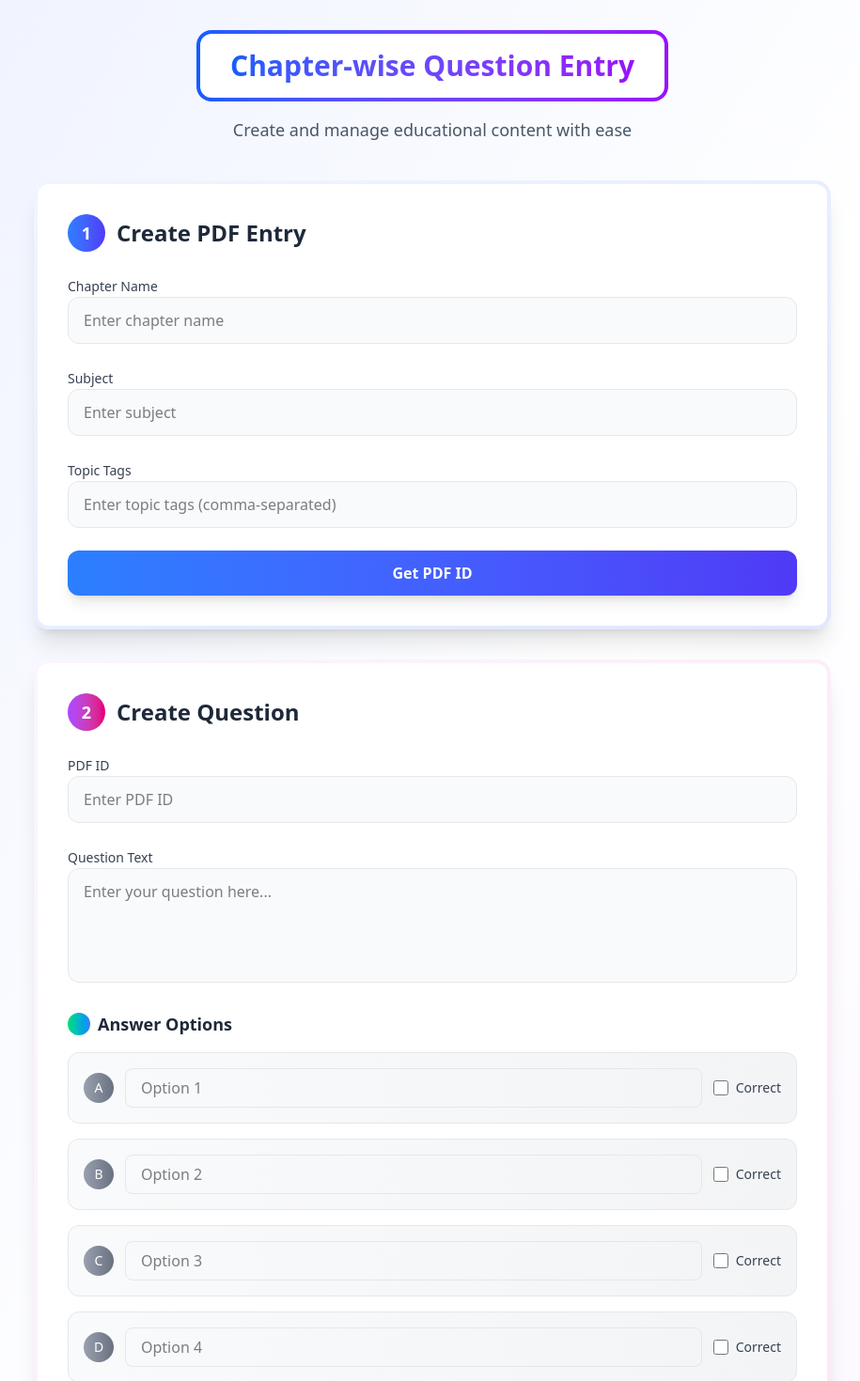
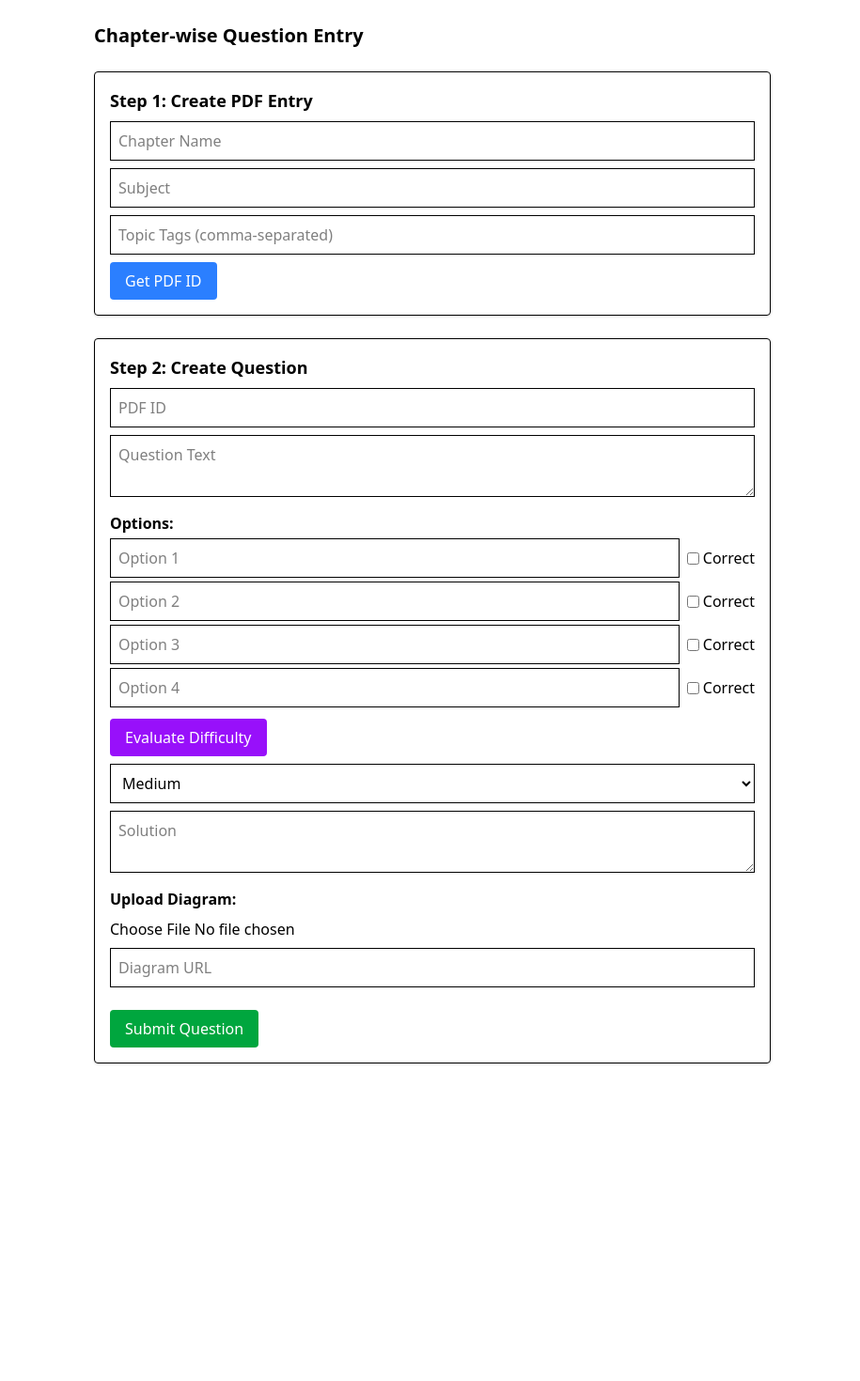
Before and after one commit to Code4Bharat1/neet720-superadmin, a Next.js app: page /chapterwisequestion in a window 1280 px wide. Shown: the top 1470 px of the page at 94% size, without its empty margins (180-1095 px from the left). After the commit the page ends 1156 px from the top, so only its background shows below. Built offline with nearby package versions, Linux system fonts and the light colour scheme.

Commit message:
final commit for chapter

```diff
--- a/src/app/chapterwisequestion/page.jsx
+++ b/src/app/chapterwisequestion/page.jsx
@@ -1,6 +1,7 @@
 "use client";
 
 import React, { useState } from "react";
+import axios from "axios";
 
 const Page = () => {
   const [pdfForm, setPdfForm] = useState({
@@ -30,15 +31,19 @@ const Page = () => {
 
   // Create PDF and set ID
   const handleCreatePdf = async () => {
-    // Simulated API call for demo - replace with actual axios implementation
     try {
-      const mockPdfId = Math.random().toString(36).substr(2, 9);
-      setPdfId(mockPdfId);
-      setQuestionForm((prev) => ({ ...prev, pdfId: mockPdfId }));
-      alert("PDF Created. PDF ID: " + mockPdfId);
+      const { data } = await axios.post(`${process.env.NEXT_PUBLIC_API_BASE_URL}/pdfid`, {
+        chapterName: pdfForm.chapterName,
+        subject: pdfForm.subject,
+        topicTags: pdfForm.topicTags.split(",").map(tag => tag.trim()),
+      });
+
+      setPdfId(data.pdfId);
+      setQuestionForm((prev) => ({ ...prev, pdfId: data.pdfId }));
+      alert("PDF Created. PDF ID: " + data.pdfId);
     } catch (error) {
       console.error("PDF creation failed:", error);
-      alert("Error creating PDF");
+      alert(error.response?.data?.message || "Error creating PDF");
     }
   };
 
@@ -47,14 +52,17 @@ const Page = () => {
     const file = e.target.files[0];
     if (!file) return;
 
-    // Simulated upload for demo - replace with actual axios implementation
+    const formData = new FormData();
+    formData.append("file", file);
+
     try {
       setUploading(true);
-      // Simulate upload delay
-      await new Promise(resolve => setTimeout(resolve, 2000));
+      const res = await axios.post(`${process.env.NEXT_PUBLIC_API_BASE_URL}/upload`, formData, {
+        headers: { "Content-Type": "multipart/form-data" },
+      });
 
-      const mockImageUrl = URL.createObjectURL(file);
-      setQuestionForm((prev) => ({ ...prev, diagramPath: mockImageUrl }));
+      const imageUrl = res.data.url;
+      setQuestionForm((prev) => ({ ...prev, diagramPath: imageUrl }));
     } catch (err) {
       console.error("Image upload failed:", err);
       alert("Failed to upload image");
@@ -71,18 +79,25 @@ const Page = () => {
 
     try {
       setEvaluating(true);
-      // Simulate API call for demo - replace with actual axios implementation
-      await new Promise(resolve => setTimeout(resolve, 1500));
+      const res = await axios.post(`http://localhost:5000/api/assess-difficulty`, {
+        mcq: mcqText,
+      });
 
-      const difficulties = ["simple", "medium", "hard"];
-      const randomDifficulty = difficulties[Math.floor(Math.random() * difficulties.length)];
+      const difficulty = res.data.difficulty?.toLowerCase() || "medium";
 
+// Map Gemini difficulty to backend-accepted format
+const mappedDifficulty =
+  difficulty === "easy" ? "simple" : difficulty;
+
+if (["simple", "medium", "hard"].includes(mappedDifficulty)) {
   setQuestionForm((prev) => ({
     ...prev,
-        difficulty_level: randomDifficulty,
+    difficulty_level: mappedDifficulty,
   }));
+} else {
+  alert("Unexpected difficulty level returned: " + difficulty);
+}
 
-      alert(`Difficulty evaluated as: ${randomDifficulty}`);
     } catch (error) {
       console.error("Difficulty evaluation failed:", error);
       alert("Failed to evaluate difficulty.");
@@ -94,132 +109,78 @@ const Page = () => {
   // Submit full question
   const handleCreateQuestion = async () => {
     try {
-      // Simulated API call for demo - replace with actual axios implementation
-      const mockQuestionId = Math.random().toString(36).substr(2, 9);
-      alert("Question created successfully. ID: " + mockQuestionId);
+      const { data } = await axios.post(
+        `${process.env.NEXT_PUBLIC_API_BASE_URL}/chatper-wise-question`,
+        questionForm
+      );
+      alert("Question created successfully. ID: " + data.questionId);
     } catch (error) {
       console.error("Question creation failed:", error);
-      alert("Error creating question");
+      alert(error.response?.data?.message || "Error creating question");
     }
   };
 
   return (
-    <div className="min-h-screen bg-gradient-to-br from-indigo-50 via-white to-purple-50 py-8">
-      <div className="max-w-4xl mx-auto px-6">
-        {/* Header */}
-        <div className="text-center mb-10">
-          <div className="inline-block p-1 rounded-2xl bg-gradient-to-r from-blue-600 to-purple-600 mb-4">
-            <div className="bg-white rounded-xl px-8 py-4">
-              <h1 className="text-3xl font-bold bg-gradient-to-r from-blue-600 to-purple-600 bg-clip-text text-transparent">
-                Chapter-wise Question Entry
-              </h1>
-            </div>
-          </div>
-          <p className="text-gray-600 text-lg">Create and manage educational content with ease</p>
-        </div>
+    <div className="p-6 max-w-3xl mx-auto space-y-6">
+      <h1 className="text-xl font-bold">Chapter-wise Question Entry</h1>
 
-        <div className="space-y-8">
       {/* PDF Form */}
-          <div className="bg-gradient-to-br from-blue-50 to-indigo-100 p-1 rounded-2xl shadow-xl">
-            <div className="bg-white rounded-xl p-8">
-              <div className="flex items-center gap-3 mb-6">
-                <div className="w-10 h-10 rounded-full bg-gradient-to-r from-blue-500 to-indigo-600 flex items-center justify-center text-white font-bold text-lg">
-                  1
-                </div>
-                <h2 className="text-2xl font-bold text-gray-800">Create PDF Entry</h2>
-              </div>
-
-              <div className="grid gap-6">
-                <div className="space-y-2">
-                  <label className="text-sm font-medium text-gray-700">Chapter Name</label>
+      <div className="border p-4 rounded shadow">
+        <h2 className="text-lg font-semibold">Step 1: Create PDF Entry</h2>
         <input
-                    placeholder="Enter chapter name"
-                    className="w-full px-4 py-3 border border-gray-200 rounded-xl focus:outline-none focus:ring-2 focus:ring-blue-500 focus:border-transparent transition-all duration-200 bg-gray-50 focus:bg-white"
+          placeholder="Chapter Name"
+          className="block border p-2 my-2 w-full"
           value={pdfForm.chapterName}
           onChange={(e) => setPdfForm({ ...pdfForm, chapterName: e.target.value })}
         />
-                </div>
-
-                <div className="space-y-2">
-                  <label className="text-sm font-medium text-gray-700">Subject</label>
         <input
-                    placeholder="Enter subject"
-                    className="w-full px-4 py-3 border border-gray-200 rounded-xl focus:outline-none focus:ring-2 focus:ring-blue-500 focus:border-transparent transition-all duration-200 bg-gray-50 focus:bg-white"
+          placeholder="Subject"
+          className="block border p-2 my-2 w-full"
           value={pdfForm.subject}
           onChange={(e) => setPdfForm({ ...pdfForm, subject: e.target.value })}
         />
-                </div>
-
-                <div className="space-y-2">
-                  <label className="text-sm font-medium text-gray-700">Topic Tags</label>
         <input
-                    placeholder="Enter topic tags (comma-separated)"
-                    className="w-full px-4 py-3 border border-gray-200 rounded-xl focus:outline-none focus:ring-2 focus:ring-blue-500 focus:border-transparent transition-all duration-200 bg-gray-50 focus:bg-white"
+          placeholder="Topic Tags (comma-separated)"
+          className="block border p-2 my-2 w-full"
           value={pdfForm.topicTags}
           onChange={(e) => setPdfForm({ ...pdfForm, topicTags: e.target.value })}
         />
-                </div>
-
         <button
           onClick={handleCreatePdf}
-                  className="bg-gradient-to-r from-blue-500 to-indigo-600 hover:from-blue-600 hover:to-indigo-700 text-white font-semibold px-8 py-3 rounded-xl shadow-lg hover:shadow-xl transform hover:-translate-y-0.5 transition-all duration-200"
+          className="bg-blue-500 text-white px-4 py-2 rounded"
         >
           Get PDF ID
         </button>
       </div>
-            </div>
-          </div>
 
       {/* Question Form */}
-          <div className="bg-gradient-to-br from-purple-50 to-pink-100 p-1 rounded-2xl shadow-xl">
-            <div className="bg-white rounded-xl p-8">
-              <div className="flex items-center gap-3 mb-6">
-                <div className="w-10 h-10 rounded-full bg-gradient-to-r from-purple-500 to-pink-600 flex items-center justify-center text-white font-bold text-lg">
-                  2
-                </div>
-                <h2 className="text-2xl font-bold text-gray-800">Create Question</h2>
-              </div>
+      <div className="border p-4 rounded shadow">
+        <h2 className="text-lg font-semibold">Step 2: Create Question</h2>
 
-              <div className="grid gap-6">
-                <div className="space-y-2">
-                  <label className="text-sm font-medium text-gray-700">PDF ID</label>
         <input
-                    placeholder="Enter PDF ID"
-                    className="w-full px-4 py-3 border border-gray-200 rounded-xl focus:outline-none focus:ring-2 focus:ring-purple-500 focus:border-transparent transition-all duration-200 bg-gray-50 focus:bg-white"
+          placeholder="PDF ID"
+          className="block border p-2 my-2 w-full"
           value={questionForm.pdfId}
           onChange={(e) =>
             setQuestionForm({ ...questionForm, pdfId: e.target.value })
           }
         />
-                </div>
 
-                <div className="space-y-2">
-                  <label className="text-sm font-medium text-gray-700">Question Text</label>
         <textarea
-                    placeholder="Enter your question here..."
-                    rows={4}
-                    className="w-full px-4 py-3 border border-gray-200 rounded-xl focus:outline-none focus:ring-2 focus:ring-purple-500 focus:border-transparent transition-all duration-200 bg-gray-50 focus:bg-white resize-none"
+          placeholder="Question Text"
+          className="block border p-2 my-2 w-full"
           value={questionForm.question}
           onChange={(e) =>
             setQuestionForm({ ...questionForm, question: e.target.value })
           }
         />
-                </div>
 
-                <div className="space-y-4">
-                  <h3 className="text-lg font-semibold text-gray-800 flex items-center gap-2">
-                    <div className="w-6 h-6 rounded-full bg-gradient-to-r from-green-400 to-blue-500"></div>
-                    Answer Options
-                  </h3>
+        <h3 className="font-semibold mt-4">Options:</h3>
         {questionForm.options.map((opt, idx) => (
-                    <div key={idx} className="bg-gradient-to-r from-gray-50 to-gray-100 p-4 rounded-xl border border-gray-200">
-                      <div className="flex items-center gap-3">
-                        <div className="w-8 h-8 rounded-full bg-gradient-to-r from-gray-400 to-gray-500 flex items-center justify-center text-white font-medium text-sm">
-                          {String.fromCharCode(65 + idx)}
-                        </div>
+          <div key={idx} className="flex items-center gap-2 my-1">
             <input
               placeholder={`Option ${idx + 1}`}
-                          className="flex-1 px-4 py-2 border border-gray-200 rounded-lg focus:outline-none focus:ring-2 focus:ring-purple-400 focus:border-transparent transition-all duration-200"
+              className="flex-1 border p-2"
               value={opt.option_text}
               onChange={(e) => {
                 const updated = [...questionForm.options];
@@ -227,7 +188,7 @@ const Page = () => {
                 setQuestionForm({ ...questionForm, options: updated });
               }}
             />
-                        <label className="flex items-center gap-2 cursor-pointer">
+            <label className="flex items-center gap-1">
               <input
                 type="checkbox"
                 checked={opt.is_correct}
@@ -236,22 +197,17 @@ const Page = () => {
                   updated[idx].is_correct = e.target.checked;
                   setQuestionForm({ ...questionForm, options: updated });
                 }}
-                            className="w-4 h-4 text-green-600 rounded focus:ring-green-500"
               />
-                          <span className="text-sm font-medium text-gray-700">Correct</span>
+              Correct
             </label>
           </div>
-                    </div>
         ))}
-                </div>
 
-                <div className="flex gap-4">
         <button
           onClick={handleEvaluateDifficulty}
-                    disabled={evaluating}
-                    className="bg-gradient-to-r from-purple-500 to-pink-600 hover:from-purple-600 hover:to-pink-700 disabled:from-gray-400 disabled:to-gray-500 text-white font-semibold px-6 py-3 rounded-xl shadow-lg hover:shadow-xl transform hover:-translate-y-0.5 transition-all duration-200 disabled:transform-none disabled:shadow-md"
+          className="bg-purple-600 text-white px-4 py-2 rounded mt-2"
         >
-                    {evaluating ? "Evaluating..." : "✨ Evaluate Difficulty"}
+          {evaluating ? "Evaluating..." : "Evaluate Difficulty"}
         </button>
 
         <select
@@ -259,51 +215,34 @@ const Page = () => {
           onChange={(e) =>
             setQuestionForm({ ...questionForm, difficulty_level: e.target.value })
           }
-                    className="px-4 py-3 border border-gray-200 rounded-xl focus:outline-none focus:ring-2 focus:ring-purple-500 focus:border-transparent bg-white"
+          className="block border p-2 my-2 w-full"
         >
-                    <option value="simple">🟢 Simple</option>
-                    <option value="medium">🟡 Medium</option>
-                    <option value="hard">🔴 Hard</option>
+          <option value="simple">Simple</option>
+          <option value="medium">Medium</option>
+          <option value="hard">Hard</option>
         </select>
-                </div>
 
-                <div className="space-y-2">
-                  <label className="text-sm font-medium text-gray-700">Solution</label>
         <textarea
-                    placeholder="Provide detailed solution..."
-                    rows={4}
-                    className="w-full px-4 py-3 border border-gray-200 rounded-xl focus:outline-none focus:ring-2 focus:ring-purple-500 focus:border-transparent transition-all duration-200 bg-gray-50 focus:bg-white resize-none"
+          placeholder="Solution"
+          className="block border p-2 my-2 w-full"
           value={questionForm.solution}
           onChange={(e) =>
             setQuestionForm({ ...questionForm, solution: e.target.value })
           }
         />
-                </div>
 
-                <div className="bg-gradient-to-r from-yellow-50 to-orange-100 p-6 rounded-xl border border-yellow-200">
-                  <h3 className="text-lg font-semibold text-gray-800 mb-4 flex items-center gap-2">
-                    <div className="w-6 h-6 rounded-full bg-gradient-to-r from-yellow-400 to-orange-500"></div>
-                    Upload Diagram
-                  </h3>
-
-                  <div className="space-y-4">
+        <h3 className="font-semibold mt-4">Upload Diagram:</h3>
         <input
           type="file"
           accept="image/*"
+          className="block my-2"
           onChange={handleImageUpload}
-                      className="block w-full text-sm text-gray-500 file:mr-4 file:py-3 file:px-6 file:rounded-full file:border-0 file:text-sm file:font-semibold file:bg-gradient-to-r file:from-orange-400 file:to-pink-500 file:text-white hover:file:from-orange-500 hover:file:to-pink-600 file:cursor-pointer file:transition-all file:duration-200"
         />
-
-                    {uploading && (
-                      <div className="flex items-center gap-2 text-orange-600">
-                        <div className="w-4 h-4 border-2 border-orange-600 border-t-transparent rounded-full animate-spin"></div>
-                        <span className="text-sm">Uploading image...</span>
-                      </div>
-                    )}
+        {uploading && <p className="text-sm text-gray-500">Uploading image...</p>}
 
         <input
-                      placeholder="Or paste diagram URL here..."
-                      className="w-full px-4 py-3 border border-orange-200 rounded-xl focus:outline-none focus:ring-2 focus:ring-orange-400 focus:border-transparent transition-all duration-200 bg-white"
+          placeholder="Diagram URL"
+          className="block border p-2 my-2 w-full"
           value={questionForm.diagramPath}
           onChange={(e) =>
             setQuestionForm({ ...questionForm, diagramPath: e.target.value })
@@ -311,28 +250,22 @@ const Page = () => {
         />
 
         {questionForm.diagramPath && (
-                      <div className="bg-white p-4 rounded-xl border border-orange-200">
+          <div className="mt-2">
             <img
               src={questionForm.diagramPath}
               alt="Uploaded diagram"
-                          className="max-w-sm rounded-lg shadow-md border border-gray-200"
+              className="max-w-xs border rounded"
             />
-                        <p className="text-xs text-gray-500 mt-2 break-all bg-gray-50 p-2 rounded">{questionForm.diagramPath}</p>
+            <p className="text-xs break-all text-gray-600 mt-1">{questionForm.diagramPath}</p>
           </div>
         )}
-                  </div>
-                </div>
 
         <button
           onClick={handleCreateQuestion}
-                  className="w-full bg-gradient-to-r from-green-500 to-emerald-600 hover:from-green-600 hover:to-emerald-700 text-white font-bold py-4 px-8 rounded-xl shadow-lg hover:shadow-xl transform hover:-translate-y-0.5 transition-all duration-200 text-lg"
+          className="bg-green-600 text-white px-4 py-2 rounded mt-4"
         >
-                  🚀 Submit Question
+          Submit Question
         </button>
-              </div>
-            </div>
-          </div>
-        </div>
       </div>
     </div>
   );
```
Lines whose indentation alone changed are shown as unchanged.
